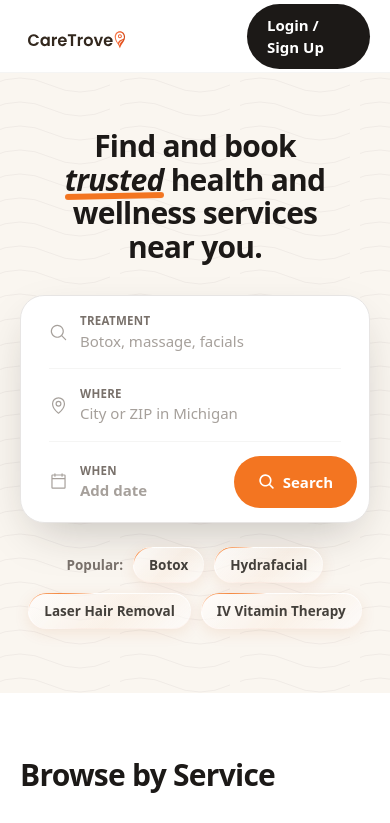
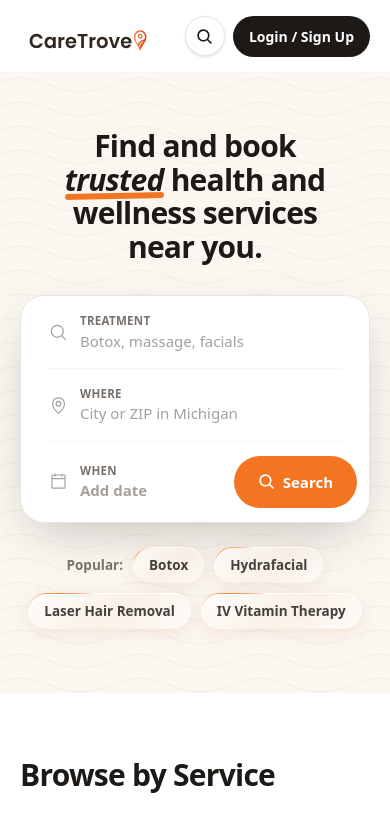
Before and after one commit to hunzzang1126/caretrove-redesign, a Next.js app: page / in a window 390 px wide. Shown: the top 823 px of the page. Built offline with nearby package versions, Linux system fonts and the light colour scheme.

Commit message:
Mobile header fix: icon-only search launcher in nav, center pill desktop-only, responsive logo, nowrap CTA (hidden launcher was squeezing logo and wrapping the CTA)
Co-Authored-By: Claude Fable 5 <noreply@anthropic.com>
Claude-Session: https://claude.ai/code/session_01VML1pSsmF2CqyiMSXhS7o3

```diff
--- a/components/Header.tsx
+++ b/components/Header.tsx
@@ -37,11 +37,11 @@ export default function Header({ pillOnScroll = false }: { pillOnScroll?: boolea
           aria-label="CareTrove home"
           className="col-start-1 justify-self-start"
         >
-          <Image src="/logo.svg" alt="CareTrove" width={182} height={43} priority />
+          <Image src="/logo.svg" alt="CareTrove" width={182} height={43} priority className="h-auto w-[148px] md:w-[182px]" />
         </Link>
 
         <div
-          className={`col-start-2 justify-self-center transition-all duration-300 ${
+          className={`col-start-2 hidden justify-self-center transition-all duration-300 md:block ${
             showPill
               ? "translate-y-0 opacity-100"
               : "pointer-events-none -translate-y-2 opacity-0"
@@ -50,7 +50,10 @@ export default function Header({ pillOnScroll = false }: { pillOnScroll?: boolea
           <SearchPill compact />
         </div>
 
-        <nav className="col-start-3 flex items-center gap-1 justify-self-end md:gap-2">
+        <nav className="col-start-3 flex items-center gap-2 justify-self-end md:gap-2">
+          <span className="md:hidden">
+            <SearchPill iconOnly />
+          </span>
           <Link
             href="/#for-providers"
             className="hidden rounded-full px-4 py-2 text-[15px] font-semibold text-ink transition-colors hover:bg-stone-100 lg:block"
@@ -59,7 +62,7 @@ export default function Header({ pillOnScroll = false }: { pillOnScroll?: boolea
           </Link>
           <Link
             href="/search"
-            className="rounded-full bg-ink px-5 py-2.5 text-[15px] font-bold text-white transition-colors hover:bg-stone-700 active:scale-[0.98]"
+            className="whitespace-nowrap rounded-full bg-ink px-4 py-2.5 text-[14px] font-bold text-white transition-colors hover:bg-stone-700 active:scale-[0.98] md:px-5 md:text-[15px]"
           >
             Login / Sign Up
           </Link>
--- a/components/SearchPill.tsx
+++ b/components/SearchPill.tsx
@@ -215,10 +215,13 @@ const isMobileViewport = () =>
 
 export default function SearchPill({
   compact = false,
+  iconOnly = false,
   defaultQuery = "",
   defaultLocation = "",
 }: {
   compact?: boolean;
+  /* iconOnly: just the round mobile search button that opens the sheet */
+  iconOnly?: boolean;
   defaultQuery?: string;
   defaultLocation?: string;
 }) {
@@ -543,6 +546,22 @@ export default function SearchPill({
   const sheetNode =
     mounted && sheet ? createPortal(sheetInner, document.body) : null;
 
+  if (iconOnly) {
+    return (
+      <>
+        <button
+          type="button"
+          aria-label="Search"
+          onClick={() => openSheet("q")}
+          className="flex size-10 items-center justify-center rounded-full border border-stone-200 bg-white text-ink shadow-sm transition-all active:scale-95"
+        >
+          <MagnifyingGlass size={17} weight="bold" />
+        </button>
+        {sheetNode}
+      </>
+    );
+  }
+
   if (compact) {
     return (
       <>
@@ -616,15 +635,6 @@ export default function SearchPill({
           )}
         </form>
 
-        {/* Mobile: the compact pill becomes a sheet launcher */}
-        <button
-          type="button"
-          onClick={() => openSheet("q")}
-          className="flex h-11 items-center gap-2 rounded-full border border-stone-200 bg-white px-4 text-[14px] font-bold shadow-[0_6px_20px_-8px_rgba(28,25,23,0.25)] transition-all active:scale-[0.97] md:hidden"
-        >
-          <MagnifyingGlass size={15} weight="bold" className="text-brand" />
-          Search
-        </button>
         {sheetNode}
       </>
     );
```
